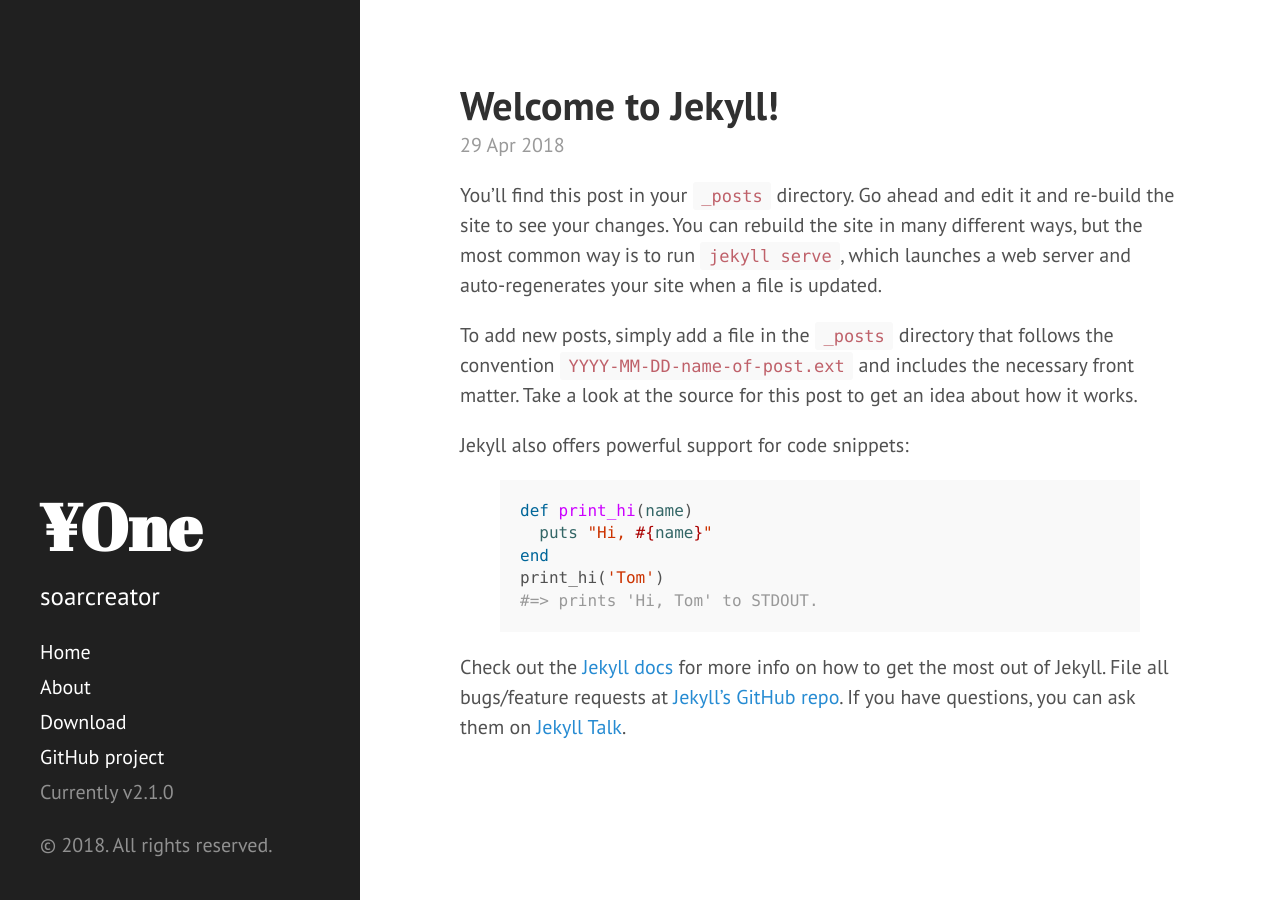
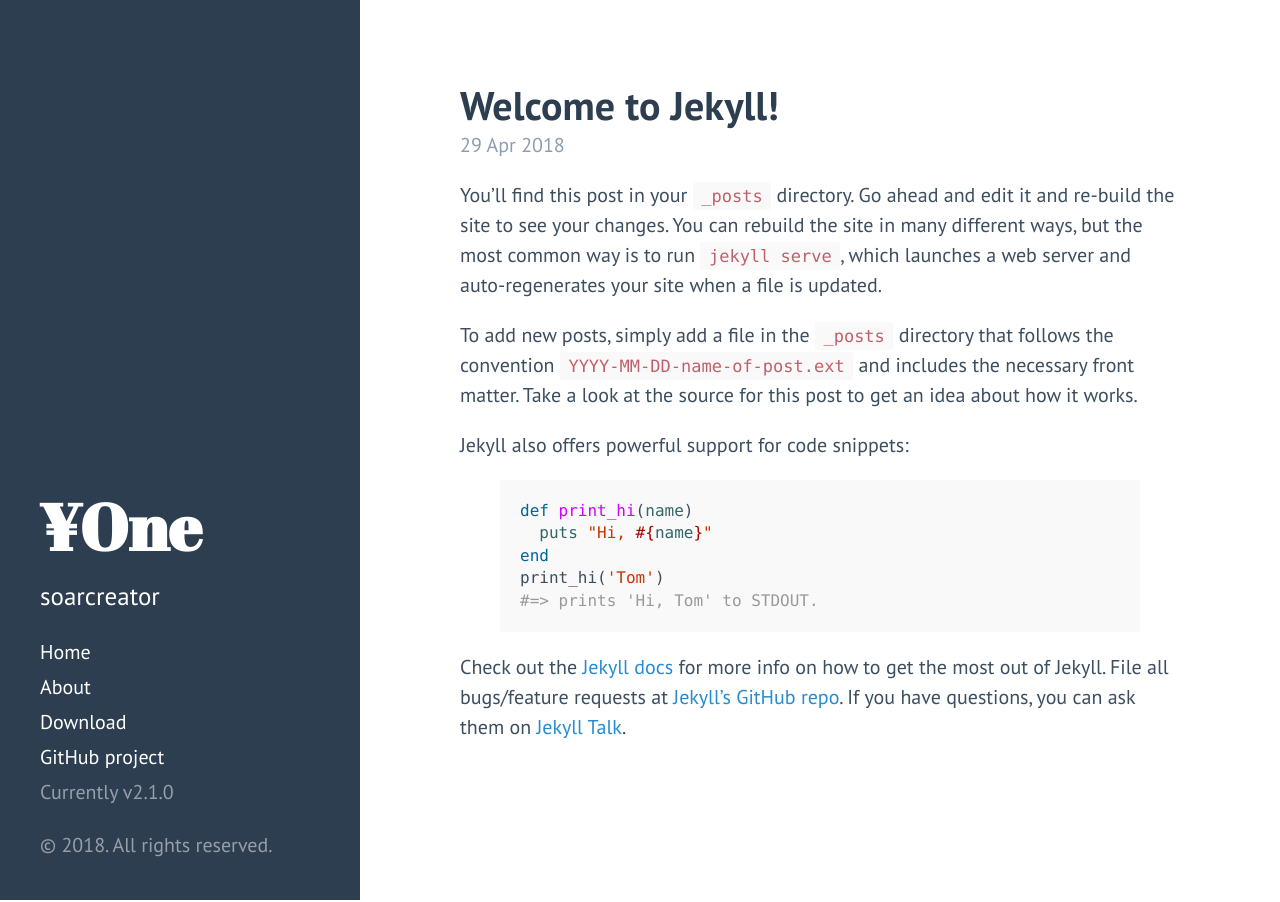
Before and after one commit to soarcreator/soarcreator.github.io, a Jekyll site: the page built from index.md, in a window 1280 px wide. Built offline with Jekyll 4.4.1, drawn with Linux system fonts in a browser that asks for light colours.

Commit message:
Change Main Color to 2c3e50

```diff
--- a/public/css/hyde.css
+++ b/public/css/hyde.css
@@ -57,7 +57,7 @@
   text-align: center;
   padding: 2rem 1rem;
   color: rgba(255,255,255,.5);
-  background-color: #202020;
+  background-color: #2c3e50;
 }
 @media (min-width: 48em) {
   .sidebar {
@@ -165,86 +165,3 @@
     margin-right: 22rem;
   }
 }
-
-
-
-/*
- * Themes
- *
- * As of v1.1, Hyde includes optional themes to color the sidebar and links
- * within blog posts. To use, add the class of your choosing to the `body`.
- */
-
-/* Base16 (http://chriskempson.github.io/base16/#default) */
-
-/* Red */
-.theme-base-08 .sidebar {
-  background-color: #ac4142;
-}
-.theme-base-08 .content a,
-.theme-base-08 .related-posts li a:hover {
-  color: #ac4142;
-}
-
-/* Orange */
-.theme-base-09 .sidebar {
-  background-color: #d28445;
-}
-.theme-base-09 .content a,
-.theme-base-09 .related-posts li a:hover {
-  color: #d28445;
-}
-
-/* Yellow */
-.theme-base-0a .sidebar {
-  background-color: #f4bf75;
-}
-.theme-base-0a .content a,
-.theme-base-0a .related-posts li a:hover {
-  color: #f4bf75;
-}
-
-/* Green */
-.theme-base-0b .sidebar {
-  background-color: #90a959;
-}
-.theme-base-0b .content a,
-.theme-base-0b .related-posts li a:hover {
-  color: #90a959;
-}
-
-/* Cyan */
-.theme-base-0c .sidebar {
-  background-color: #75b5aa;
-}
-.theme-base-0c .content a,
-.theme-base-0c .related-posts li a:hover {
-  color: #75b5aa;
-}
-
-/* Blue */
-.theme-base-0d .sidebar {
-  background-color: #6a9fb5;
-}
-.theme-base-0d .content a,
-.theme-base-0d .related-posts li a:hover {
-  color: #6a9fb5;
-}
-
-/* Magenta */
-.theme-base-0e .sidebar {
-  background-color: #aa759f;
-}
-.theme-base-0e .content a,
-.theme-base-0e .related-posts li a:hover {
-  color: #aa759f;
-}
-
-/* Brown */
-.theme-base-0f .sidebar {
-  background-color: #8f5536;
-}
-.theme-base-0f .content a,
-.theme-base-0f .related-posts li a:hover {
-  color: #8f5536;
-}
--- a/public/css/poole.css
+++ b/public/css/poole.css
@@ -59,7 +59,7 @@
 }
 
 body {
-  color: #515151;
+  color: #3c4e60;
   background-color: #fff;
   -webkit-text-size-adjust: 100%;
       -ms-text-size-adjust: 100%;
@@ -337,7 +337,7 @@
 .page-title,
 .post-title,
 .post-title a {
-  color: #303030;
+  color: #2c3e50;
 }
 .page-title,
 .post-title {
@@ -349,7 +349,7 @@
   display: block;
   margin-top: -.5rem;
   margin-bottom: 1rem;
-  color: #9a9a9a;
+  color: #8c9eb0;
 }
 
 /* Related posts */
```
